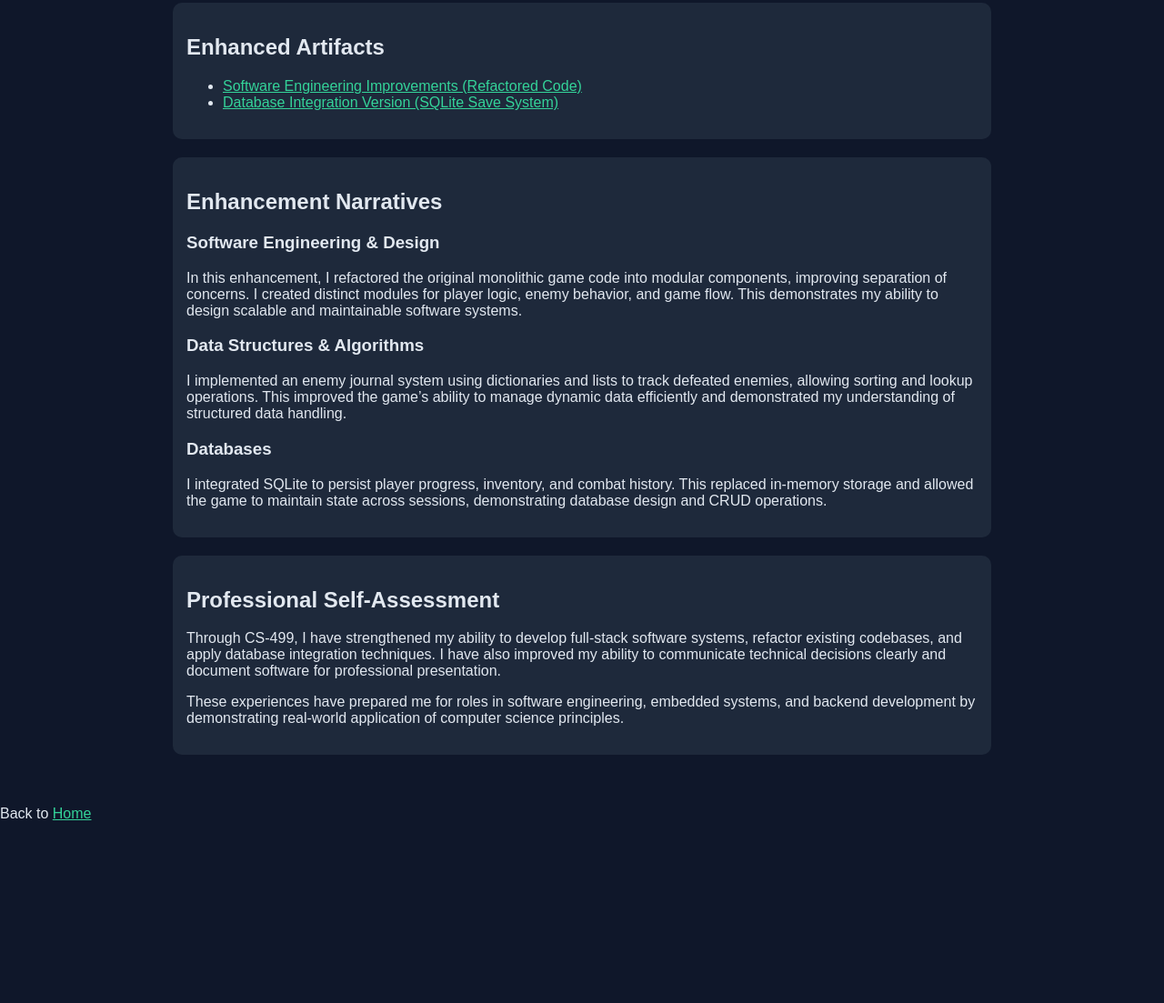
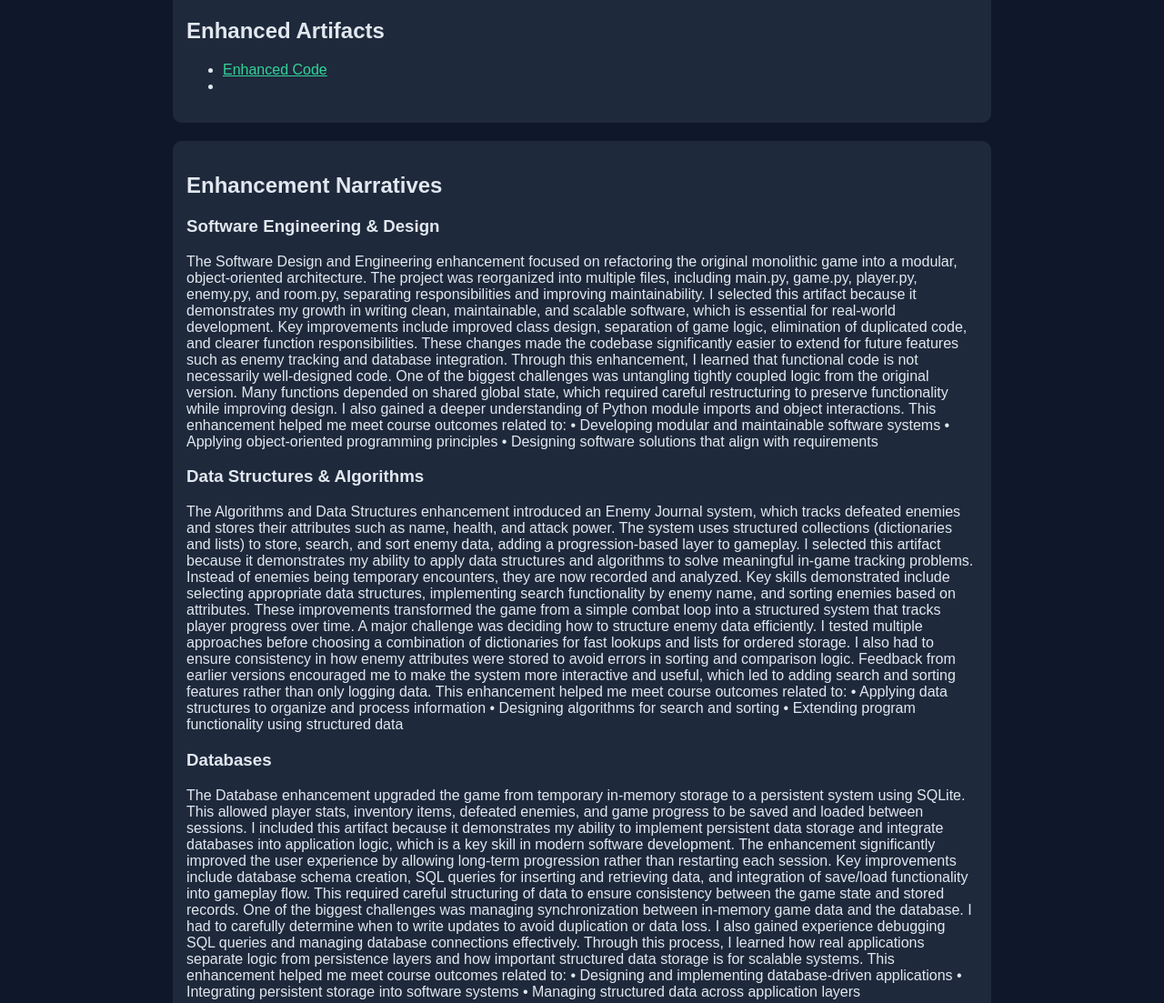
Before and after one commit to SolubleReign/kmoore.github.io, a plain HTML site: page tiny-hero.html in a window 1280 px wide. Shown: the part 582-1685 px from the top of the page at 91% size. Before the commit the page ends 1502 px from the top, so only its background shows below. Drawn offline with Linux system fonts and the light colour scheme.

Commit message:
Update tiny-hero.html

```diff
--- a/tiny-hero.html
+++ b/tiny-hero.html
@@ -26,7 +26,7 @@
             duplication, and maintainability issues.
         </p>
 
-        <a href="assets/original/<iframe width="560" height="315" src="https://www.youtube.com/embed/J-yC6ZepRlk?si=UCVNNkN3QbUKSx8y" title="YouTube video player" frameborder="0" allow="accelerometer; autoplay; clipboard-write; encrypted-media; gyroscope; picture-in-picture; web-share" referrerpolicy="strict-origin-when-cross-origin" allowfullscreen></iframe>" target="_blank">
+        <a href="assets/original/"
             View Code Review (Video Link)
         </a>
     </section>
@@ -38,7 +38,7 @@
             This is the original version of the game before enhancements.
         </p>
 
-        <a href="assets/original/original-game.zip" target="_blank">
+        <a href="assets/dungeonAdventureRPG_Original.zip" target="_blank">
             Download Original Project
         </a>
     </section>
@@ -49,16 +49,11 @@
 
         <ul>
             <li>
-                <a href="assets/enhanced/enhanced-game.zip">
-                    Software Engineering Improvements (Refactored Code)
+                <a href="assets/dungeonAdventureRPG_FINAL.zip">
+                    Enhanced Code
                 </a>
             </li>
             <li>
-                <a href="assets/enhanced/database-version.zip">
-                    Database Integration Version (SQLite Save System)
-                </a>
-            </li>
-        </ul>
     </section>
 
     <!-- NARRATIVE -->
@@ -67,23 +62,39 @@
 
         <h3>Software Engineering & Design</h3>
         <p>
-            In this enhancement, I refactored the original monolithic game code into modular components,
-            improving separation of concerns. I created distinct modules for player logic, enemy behavior,
-            and game flow. This demonstrates my ability to design scalable and maintainable software systems.
+            The Software Design and Engineering enhancement focused on refactoring the original monolithic game into a modular, object-oriented architecture. The project was reorganized into multiple files, including main.py, game.py, player.py, enemy.py, and room.py, separating responsibilities and improving maintainability.
+            I selected this artifact because it demonstrates my growth in writing clean, maintainable, and scalable software, which is essential for real-world development. Key improvements include improved class design, separation of game logic, elimination of duplicated code, and clearer function responsibilities. These changes made the codebase significantly easier to extend for future features such as enemy tracking and database integration.
+            Through this enhancement, I learned that functional code is not necessarily well-designed code. One of the biggest challenges was untangling tightly coupled logic from the original version. Many functions depended on shared global state, which required careful restructuring to preserve functionality while improving design. I also gained a deeper understanding of Python module imports and object interactions.
+            This enhancement helped me meet course outcomes related to:
+            •	Developing modular and maintainable software systems
+            •	Applying object-oriented programming principles
+            •	Designing software solutions that align with requirements
         </p>
 
         <h3>Data Structures & Algorithms</h3>
         <p>
-            I implemented an enemy journal system using dictionaries and lists to track defeated enemies,
-            allowing sorting and lookup operations. This improved the game’s ability to manage dynamic data
-            efficiently and demonstrated my understanding of structured data handling.
+            The Algorithms and Data Structures enhancement introduced an Enemy Journal system, which tracks defeated enemies and stores their attributes such as name, health, and attack power. The system uses structured collections (dictionaries and lists) to store, search, and sort enemy data, adding a progression-based layer to gameplay.
+            I selected this artifact because it demonstrates my ability to apply data structures and algorithms to solve meaningful in-game tracking problems. Instead of enemies being temporary encounters, they are now recorded and analyzed.
+            Key skills demonstrated include selecting appropriate data structures, implementing search functionality by enemy name, and sorting enemies based on attributes. These improvements transformed the game from a simple combat loop into a structured system that tracks player progress over time.
+            A major challenge was deciding how to structure enemy data efficiently. I tested multiple approaches before choosing a combination of dictionaries for fast lookups and lists for ordered storage. I also had to ensure consistency in how enemy attributes were stored to avoid errors in sorting and comparison logic.
+            Feedback from earlier versions encouraged me to make the system more interactive and useful, which led to adding search and sorting features rather than only logging data.
+            This enhancement helped me meet course outcomes related to:
+            •	Applying data structures to organize and process information
+            •	Designing algorithms for search and sorting
+            •	Extending program functionality using structured data
         </p>
 
         <h3>Databases</h3>
         <p>
-            I integrated SQLite to persist player progress, inventory, and combat history. This replaced
-            in-memory storage and allowed the game to maintain state across sessions, demonstrating database design
-            and CRUD operations.
+            The Database enhancement upgraded the game from temporary in-memory storage to a persistent system using SQLite. This allowed player stats, inventory items, defeated enemies, and game progress to be saved and loaded between sessions.
+            I included this artifact because it demonstrates my ability to implement persistent data storage and integrate databases into application logic, which is a key skill in modern software development. The enhancement significantly improved the user experience by allowing long-term progression rather than restarting each session.
+            Key improvements include database schema creation, SQL queries for inserting and retrieving data, and integration of save/load functionality into gameplay flow. This required careful structuring of data to ensure consistency between the game state and stored records.
+            One of the biggest challenges was managing synchronization between in-memory game data and the database. I had to carefully determine when to write updates to avoid duplication or data loss. I also gained experience debugging SQL queries and managing database connections effectively.
+            Through this process, I learned how real applications separate logic from persistence layers and how important structured data storage is for scalable systems.
+            This enhancement helped me meet course outcomes related to:
+            •	Designing and implementing database-driven applications
+            •	Integrating persistent storage into software systems
+            •	Managing structured data across application layers
         </p>
     </section>
 
@@ -91,14 +102,26 @@
     <section>
         <h2>Professional Self-Assessment</h2>
         <p>
-            Through CS-499, I have strengthened my ability to develop full-stack software systems,
-            refactor existing codebases, and apply database integration techniques. I have also improved
-            my ability to communicate technical decisions clearly and document software for professional presentation.
+            The coursework and creation of my ePortfolio have allowed me to showcase my strengths while demonstrating growth in software engineering, algorithms and data structures, databases,
+            security, communication, and collaboration. The ePortfolio serves as a collection of projects that highlights both my technical skills and my ability to apply computer science concepts to real-world problems.
         </p>
-
+            One important skill I developed during the program was collaborating and communicating with stakeholders.
+        Through project-based coursework, I learned how to analyze requirements, gather user needs, and translate those requirements into technical solutions.
+        Many assignments required documenting system designs, explaining technical decisions, and presenting solutions in a way that could be understood by both technical and non-technical audiences.
+        These experiences strengthened my communication skills and prepared me to work effectively within professional development teams.
         <p>
-            These experiences have prepared me for roles in software engineering, embedded systems,
-            and backend development by demonstrating real-world application of computer science principles.
+           The program also enhanced my understanding of data structures and algorithms.
+        Through various assignments, I learned how to evaluate efficiency, organize data effectively, and implement searching and sorting techniques to improve program performance.
+        My software engineering skills were strengthened through projects that required modular design, object-oriented programming, testing, debugging, and code refactoring.
+        Additionally, database coursework provided experience designing relational databases, writing SQL queries, and integrating persistent storage into applications.
+        Security concepts were incorporated throughout the curriculum, emphasizing secure coding practices, input validation, authentication, and protecting data from common vulnerabilities.
+        </p>
+        <p>
+         The artifacts included in this ePortfolio demonstrate the progression of these skills.
+        Together, they showcase my ability to design, develop, enhance, and maintain software systems while applying computer science principles to solve complex problems.
+        The Software Design and Engineering artifact highlights maintainability, modularity, and object-oriented programming practices.
+        The Algorithms and Data Structures artifact demonstrates efficient data organization, searching, and sorting techniques. The Databases artifact illustrates database integration, persistent storage, and data management.
+        Collectively, these artifacts represent the knowledge and skills I have gained throughout the program and demonstrate my readiness to begin a professional career in computer science.
         </p>
     </section>
 
```
